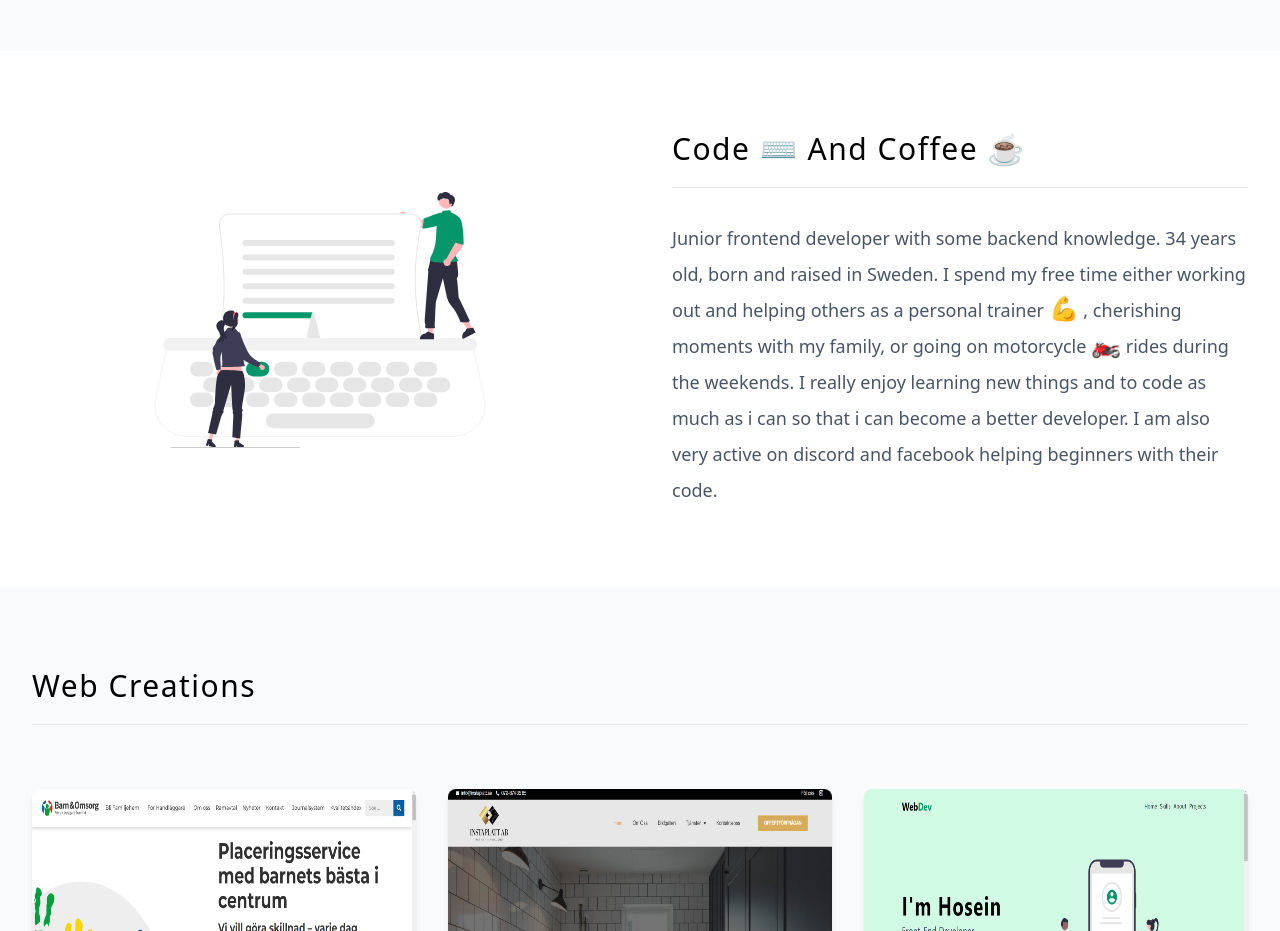
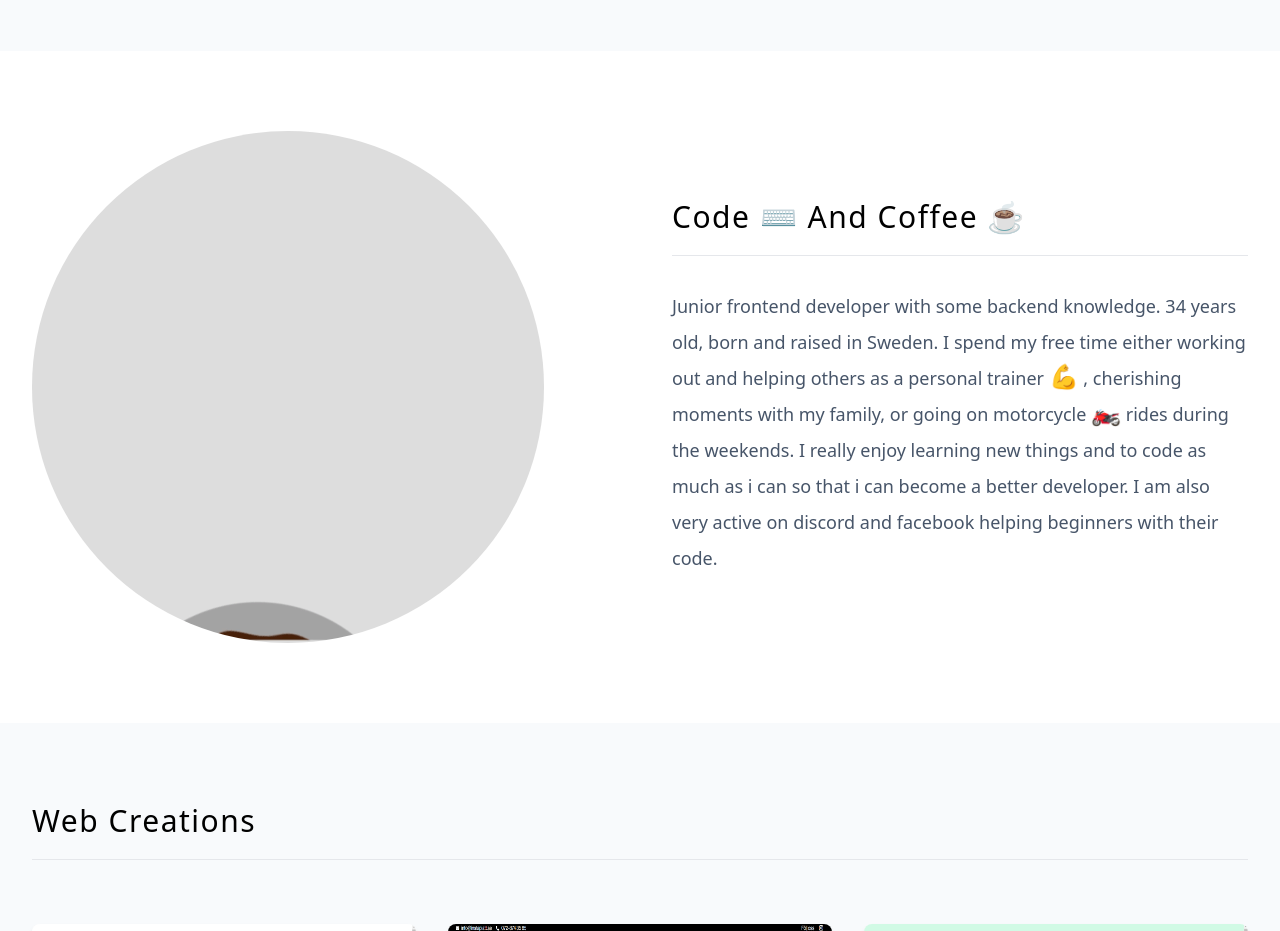
Before and after one commit to r8now/portfolio, a React (Vite) app: page / in a window 1280 px wide. Shown: the part 1300-2231 px from the top of the page. Built offline with nearby package versions, Linux system fonts and the light colour scheme.

Commit message:
Refactor About component to use CoffeGif instead of aboutSvg

```diff
--- a/src/components/About.jsx
+++ b/src/components/About.jsx
@@ -1,11 +1,12 @@
 
-import aboutSvg from "../assets/about.svg";
+import CoffeGif from "./CoffeGif";
+
 import SectionTitle from "./SectionTitle";
 const About = () => {
   return (
     <section className="bg-white py-20 " id="about">
       <div className="align-element grid md:grid-cols-2 items-center gap-16">
-        <img src={aboutSvg} alt="aboutSvg" className="w-full h-64" />
+          <CoffeGif className="w-full h-64 " />
         <article>
           <SectionTitle text="code &#x2328;  and coffee &#x2615;" />
           <p className="text-slate-600 mt-8 text-lg leading-loose">
--- /dev/null
+++ b/src/components/CoffeGif.jsx
@@ -0,0 +1,11 @@
+import myGif from "../assets/coffe.gif";
+
+const CoffeGif = () => {
+  return (
+    <div className="rounded-lg">
+      <img src={myGif} alt="coffe" className="rounded-full " />
+    </div>
+  );
+};
+
+export default CoffeGif;
```
Also changed, not shown: src/assets/coffe.gif (added).
